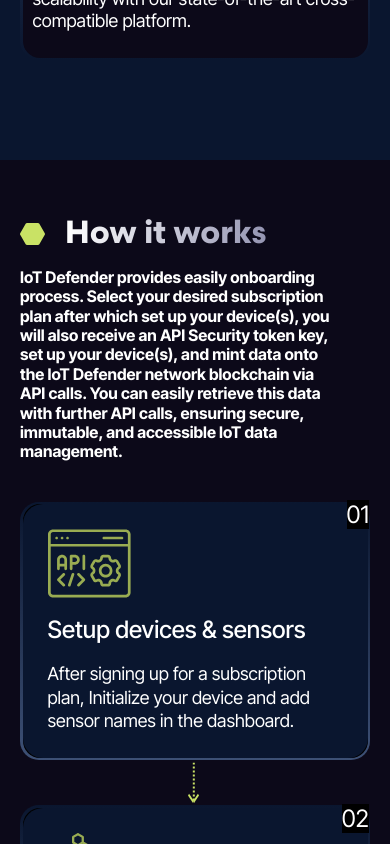
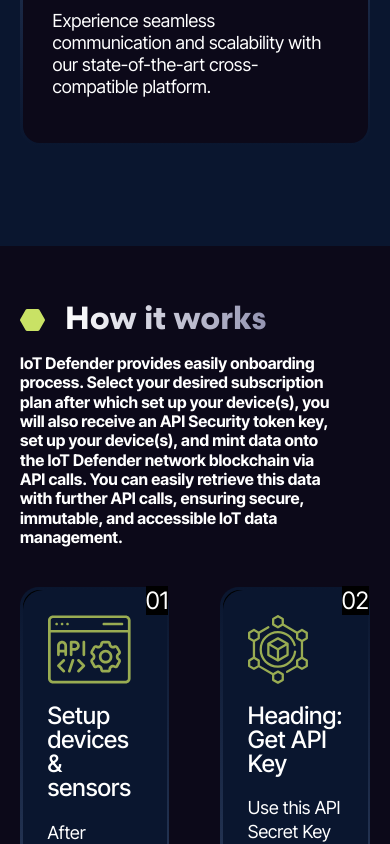
Before and after one commit to mfaisalakram/IOT-Defender, a React (Create React App) app: page / in a window 390 px wide. Shown: the part 1156-2000 px from the top of the page. Built offline with nearby package versions, Linux system fonts and the light colour scheme.

Commit message:
responsivness

```diff
--- a/src/component/Featured/Featured.css
+++ b/src/component/Featured/Featured.css
@@ -6,7 +6,7 @@
 .Featured .feature-block {
   width: 100%;
   height: fit-content;
-  padding: 30px;
+  padding: 30px !important;
 }
 
 .Featured .heading-block {
--- a/src/component/HowItWork/HowItWork.css
+++ b/src/component/HowItWork/HowItWork.css
@@ -41,10 +41,17 @@
 .HowItWork .card_container {
   display: flex;
   justify-content: space-between;
-  align-items: center;
+  align-items: stretch !important;
   gap: 40px;
 }
 
+.HowItWork .card_container .global-block-wrapper_top {
+  flex: 0 0 calc(25% - 26.67px);
+  height: auto !important;
+}
+.HowItWork .card_container .global-block_top {
+  height: 100% !important;
+}
 .HowItWork .card_container .card_outer {
   background-color: var(--black-primary) !important;
   padding: 0px;
@@ -66,6 +73,7 @@
 .HowItWork .card_container .card_inner {
   background-color: var(--black-primary);
   border-radius: 20px;
+  height: 100% !important;
 }
 
 .HowItWork .card_inner {
@@ -127,6 +135,23 @@
   padding: 8px 24px;
 }
 
+@media (max-width: 991.98px) {
+}
+
+@media (max-width: 767.98px) {
+  .HowItWork .card_container {
+    flex-wrap: wrap;
+    gap: 45px;
+  }
+  .HowItWork .card_container .card_outer .arrow-icon-container {
+    right: auto;
+    left: 50%;
+    bottom: -37px;
+    top: auto;
+    transform: translateX(-50%) rotate(90deg);
+  }
+}
+
 @media (max-width: 575.98px) {
   .HowItWork .head-content .heading-container h3 {
     font-size: 32px;
--- a/src/component/OurFeatures/OurFeatures.css
+++ b/src/component/OurFeatures/OurFeatures.css
@@ -47,7 +47,7 @@
 .OurFeatures .card_container {
   display: flex;
   justify-content: space-between;
-  align-items: center;
+  align-items: stretch !important;
   gap: 40px;
   flex-wrap: wrap;
 }
@@ -55,11 +55,16 @@
 .OurFeatures .card_container .global-block-wrapper {
   flex: 0 0 calc(33.333% - 26.67px);
   box-sizing: border-box;
+  height: auto !important;
+}
+.OurFeatures .card_container .global-block {
+  height: 100%;
 }
 
 .OurFeatures .card_container .card_inner {
   background-color: var(--black-primary);
   border-radius: 20px;
+  height: 100% !important;
 }
 
 .OurFeatures .card_inner {
@@ -92,6 +97,16 @@
   font-family: "Inter Tight";
   font-weight: 400;
   color: #fff !important;
+}
+
+@media (max-width: 991.98px) {
+}
+
+@media (max-width: 767.98px) {
+  .OurFeatures .card_container .global-block-wrapper {
+    flex: 0 0 calc(50% - 26.67px);
+    box-sizing: border-box;
+  }
 }
 
 @media (max-width: 575px) {
```
